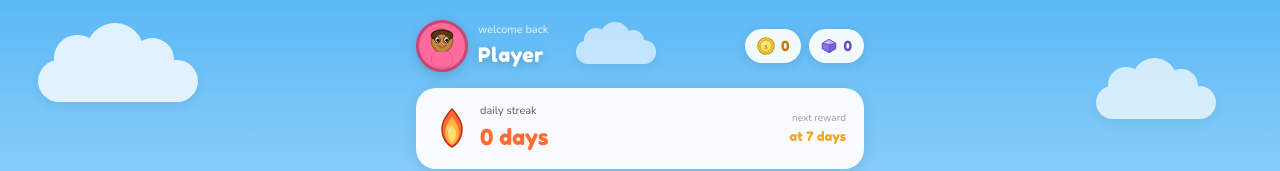
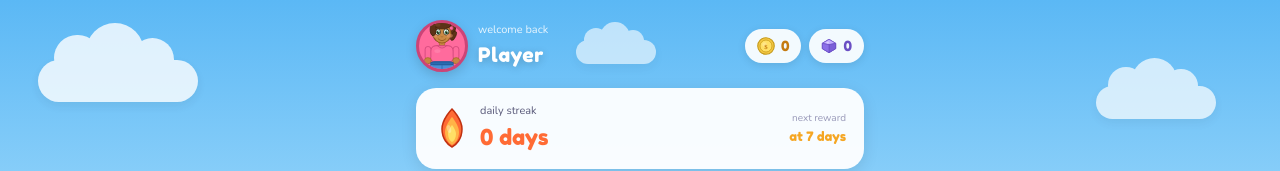
Before and after one commit to ttabirami12062/Levelup, a Next.js app: page /home in a window 1280 px wide. Shown: the top 171 px of the page. Built offline with nearby package versions, Linux system fonts and the light colour scheme.

Commit message:
home: use real character avatar in top bar

```diff
--- a/src/app/home/page.tsx
+++ b/src/app/home/page.tsx
@@ -3,6 +3,7 @@
 import { useState, useEffect } from "react";
 import { useRouter } from "next/navigation";
 import { useGame } from "@/lib/gameContext";
+import { getAvatarById } from "@/components/avatar/Avatars";
 
 const ROOMS = [
   { id: 1, name: "Bedroom",     unlockStreak: 0  },
@@ -19,13 +20,8 @@ export default function Home() {
   const [playedToday, setPlayedToday]         = useState(false);
   const { coins, gems, streak } = useGame();
 
-  const avatarColors: Record<number, { bg: string; border: string }> = {
-    1: { bg: "#FF6B9D", border: "#CC4477" },
-    2: { bg: "#9B7FE8", border: "#6A4FC4" },
-    3: { bg: "#FFD700", border: "#C9A800" },
-    4: { bg: "#4CAF50", border: "#2E7D32" },
-  };
-  const avatar = avatarColors[avatarId] || avatarColors[1];
+  const avatarMeta = getAvatarById(avatarId);
+  const AvatarComponent = avatarMeta.component;
 
   // Load name and avatar from localStorage
   useEffect(() => {
@@ -83,12 +79,15 @@ export default function Home() {
             <div
               style={{
                 width: 52, height: 52, borderRadius: "50%",
-                background: avatar.bg, border: `3px solid ${avatar.border}`,
-                display: "flex", alignItems: "center", justifyContent: "center",
+                background: avatarMeta.color, border: `3px solid ${avatarMeta.shadow}`,
+                display: "flex", alignItems: "flex-end", justifyContent: "center",
                 boxShadow: "0 4px 12px rgba(0,0,0,0.15)", overflow: "hidden",
               }}
             >
-              <AvatarIcon id={avatarId} />
+              {/* full character scaled so the head/upper body fills the circle */}
+              <div style={{ width: 46, height: 69, marginBottom: -12 }}>
+                <AvatarComponent />
+              </div>
             </div>
             <div>
               <div style={{ fontSize: 11, color: "rgba(255,255,255,0.85)", fontFamily: "var(--font-ui)" }}>
@@ -492,29 +491,6 @@ function RoomIcon({ id, unlocked }: { id: number; unlocked: boolean }) {
   );
 }
 
-function AvatarIcon({ id }: { id: number }) {
-  const colors: Record<number, { shirt: string; hair: string }> = {
-    1: { shirt: "#FF6B9D", hair: "#5C3317" },
-    2: { shirt: "#FFFFFF", hair: "#5C3317" },
-    3: { shirt: "#FFD700", hair: "#5C3317" },
-    4: { shirt: "#4CAF50", hair: "#5C3317" },
-  };
-  const c = colors[id] || colors[1];
-  return (
-    <svg viewBox="0 0 52 52" xmlns="http://www.w3.org/2000/svg" width="52" height="52">
-      <ellipse cx="26" cy="20" rx="12" ry="13" fill="#C68642" stroke="#9A6020" strokeWidth="1.5"/>
-      <ellipse cx="26" cy="14" rx="12" ry="6" fill={c.hair} stroke="#3B1F0A" strokeWidth="1.5"/>
-      <rect x="14" y="32" width="24" height="18" rx="8" fill={c.shirt} stroke="#00000022" strokeWidth="1"/>
-      <ellipse cx="26" cy="21" rx="8" ry="8" fill="#C68642"/>
-      <ellipse cx="21" cy="19" rx="3" ry="3.5" fill="white" stroke="#2A1A00" strokeWidth="1"/>
-      <ellipse cx="31" cy="19" rx="3" ry="3.5" fill="white" stroke="#2A1A00" strokeWidth="1"/>
-      <ellipse cx="21.5" cy="19.5" rx="1.8" ry="2" fill="#1A0A00"/>
-      <ellipse cx="31.5" cy="19.5" rx="1.8" ry="2" fill="#1A0A00"/>
-      <path d="M21 25 Q26 30 31 25" stroke="#9A6020" strokeWidth="1.5" fill="none" strokeLinecap="round"/>
-    </svg>
-  );
-}
-
 function Cloud({ size }: { size: "sm" | "md" | "lg" }) {
   const d = { sm: { width: 80, height: 40, ballSize: 30 }, md: { width: 120, height: 55, ballSize: 45 }, lg: { width: 160, height: 70, ballSize: 58 } }[size];
   return (
```
